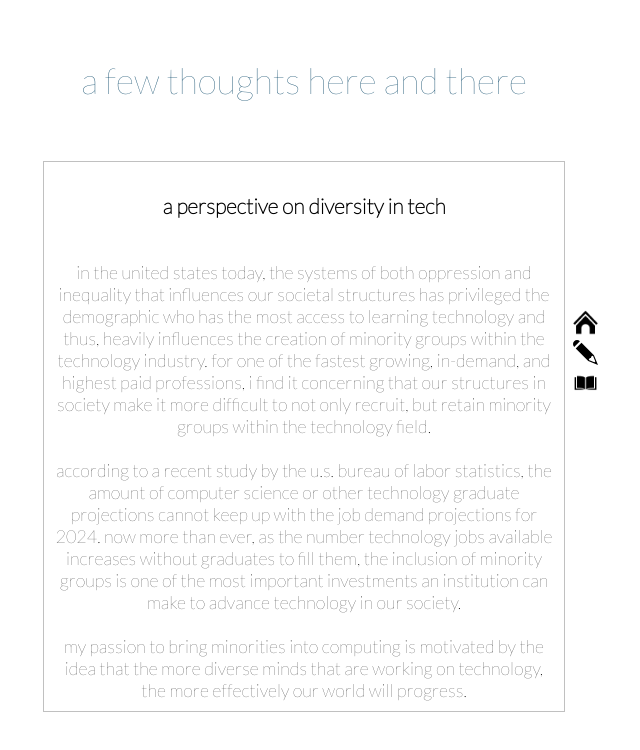
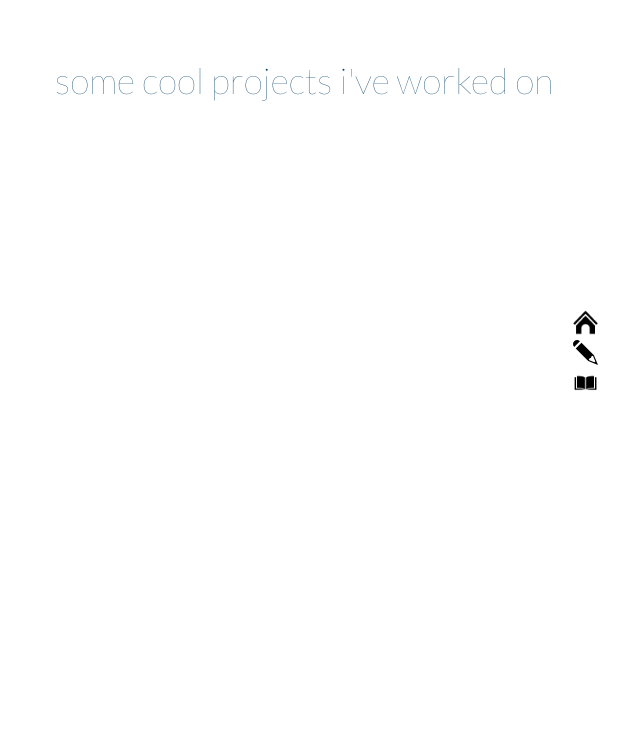
Before and after one commit to helloangely/helloangely.github.io, a plain HTML site: page thoughts.html in a window 1280 px wide. Shown: the whole page, without its empty margins (336-976 px from the left). Drawn offline with Linux system fonts and the light colour scheme.

Commit message:
taking out the diversity blurb

```diff
--- a/thoughts.html
+++ b/thoughts.html
@@ -21,21 +21,8 @@
     </div>
     </div>
 
- 	<h2> <center> a few thoughts here and there </center> </h2>
+ 	<h2> <center> some cool projects i've worked on </center> </h2>
  	<br></br>
-
-
- 	<div id="rect">
- 	<h3>a perspective on diversity in tech </h3>
- 	<br>in the united states today, the systems of both oppression and inequality that influences our societal structures has privileged the demographic who has the most access to learning technology and thus, heavily influences the creation of minority groups within the technology industry. for one of the fastest growing, in-demand, and highest paid professions, i find it concerning that our structures in society make it more difficult to not only recruit, but retain minority groups within the technology field.
- 	</br>
- 	<br>
-	according to a recent study by the u.s. bureau of labor statistics, the amount of computer science or other technology graduate projections cannot keep up with the job demand projections for 2024. now more than ever, as the number technology jobs available increases without graduates to fill them, the inclusion of minority groups is one of the most important investments an institution can make to advance technology in our society.
-	</br>
-	<br>
-	my passion to bring minorities into computing is motivated by the idea that the more diverse minds that are working on technology, the more effectively our world will progress.
-	</br>
-	</div>
 
 </body>
 </html>
```
